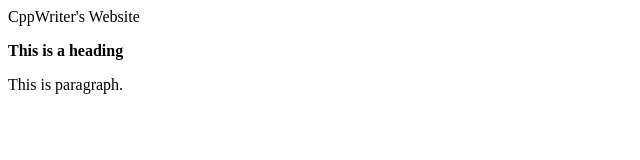
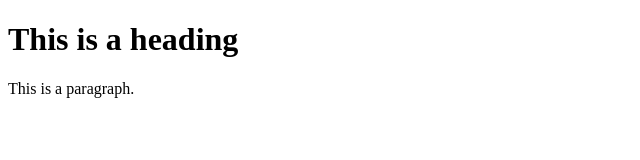
Before and after one commit to Cpp-Writer/cpp-writer.github.io, a plain HTML site: page index.html in a window 1280 px wide. Shown: the whole page, without its empty margins (0-640 px from the left). Drawn offline with Linux system fonts and the light colour scheme.

Commit message:
Update index.html

```diff
--- a/index.html
+++ b/index.html
@@ -1,8 +1,11 @@
 <!DOCTYPE html>
 <html>
-<head>CppWriter's Website</head>
-<body>
-  <p><strong>This is a heading</strong></p>
-  <p>This is paragraph.</p>
- </body>
+  <head>
+    <meta charset="utf-8">
+    <title>My test page</title>
+  </head>
+  <body>
+    <h1>This is a heading</h1>
+    <p>This is a paragraph.</p>
+  </body>
 </html>
```
